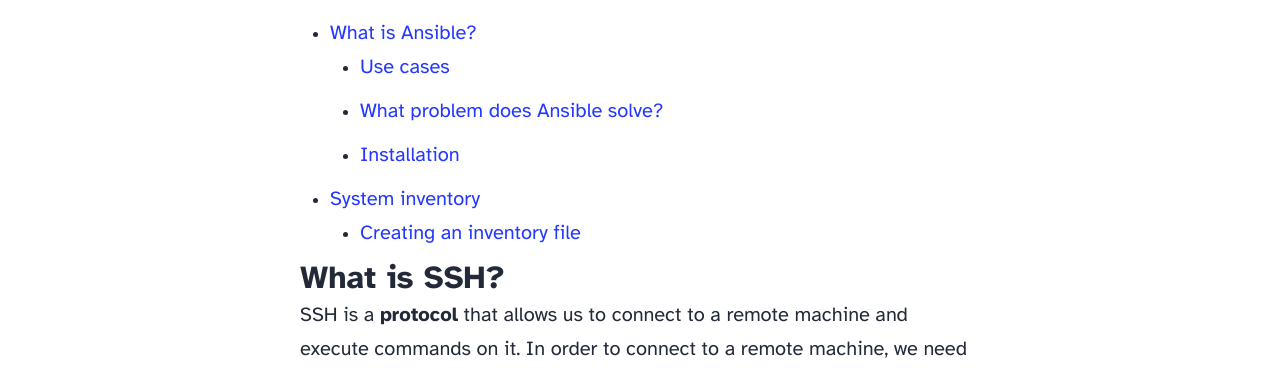
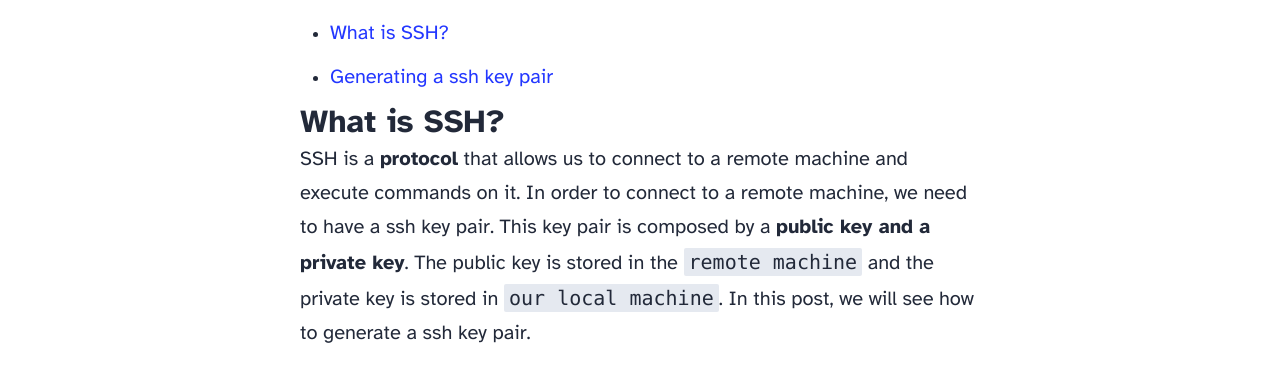
Before and after one commit to Leninner/personal_portfolio, an Astro site: page /blog/ssh-key-pair in a window 1280 px wide. Shown: the part 830-1198 px from the top of the page. Built offline with nearby package versions, Linux system fonts and the light colour scheme; Astro itself is replaced by a stand-in of ours.

Commit message:
update ssh key pair generation

```diff
--- a/src/content/blog/ssh-key-pair.md
+++ b/src/content/blog/ssh-key-pair.md
@@ -7,12 +7,8 @@
 tags: ["ssh", "key-pair", "ssh-keygen"]
 ---
 
-- [What is Ansible?](#what-is-ansible)
-  - [Use cases](#use-cases)
-  - [What problem does Ansible solve?](#what-problem-does-ansible-solve)
-  - [Installation](#installation)
-- [System inventory](#system-inventory)
-  - [Creating an inventory file](#creating-an-inventory-file)
+- [What is SSH?](#what-is-ssh)
+- [Generating a ssh key pair](#generating-a-ssh-key-pair)
 
 ## What is SSH?
 
```
